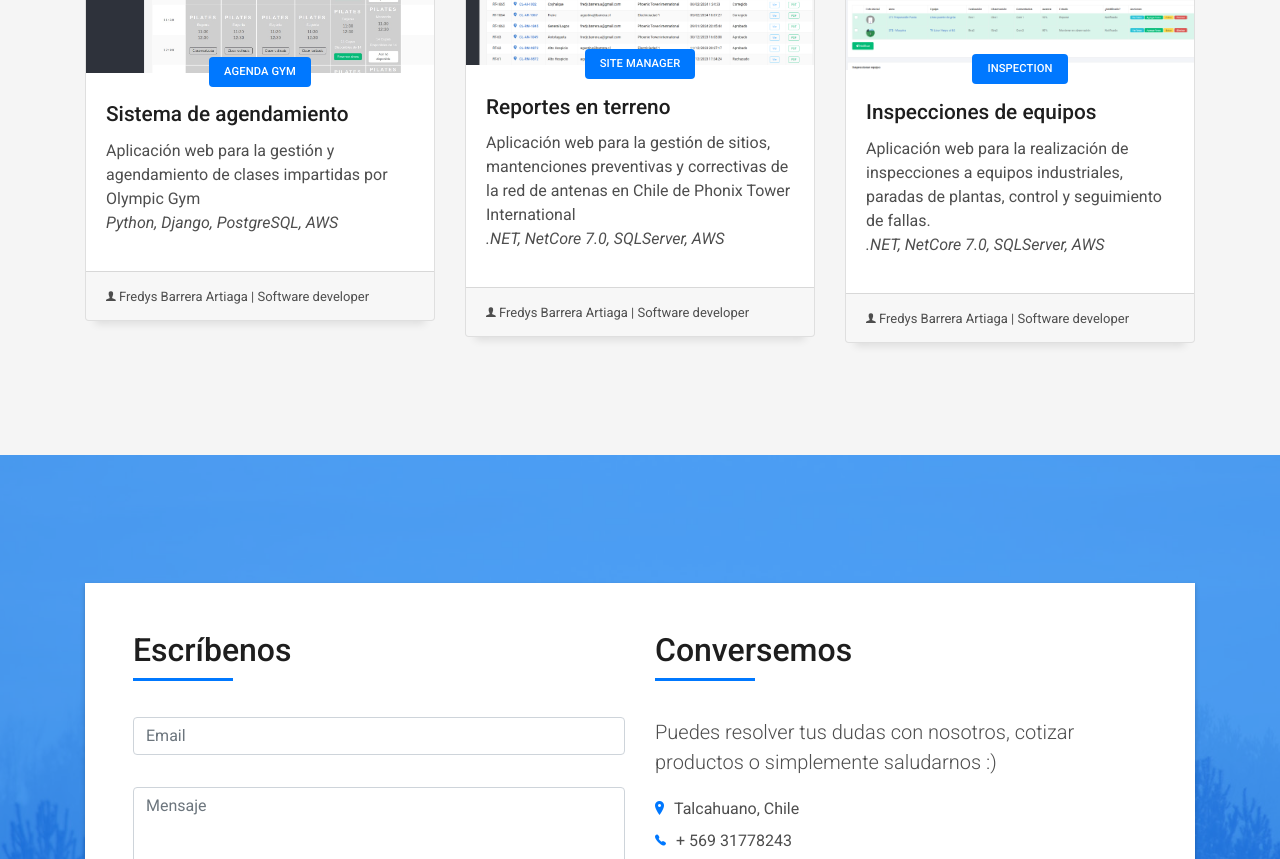
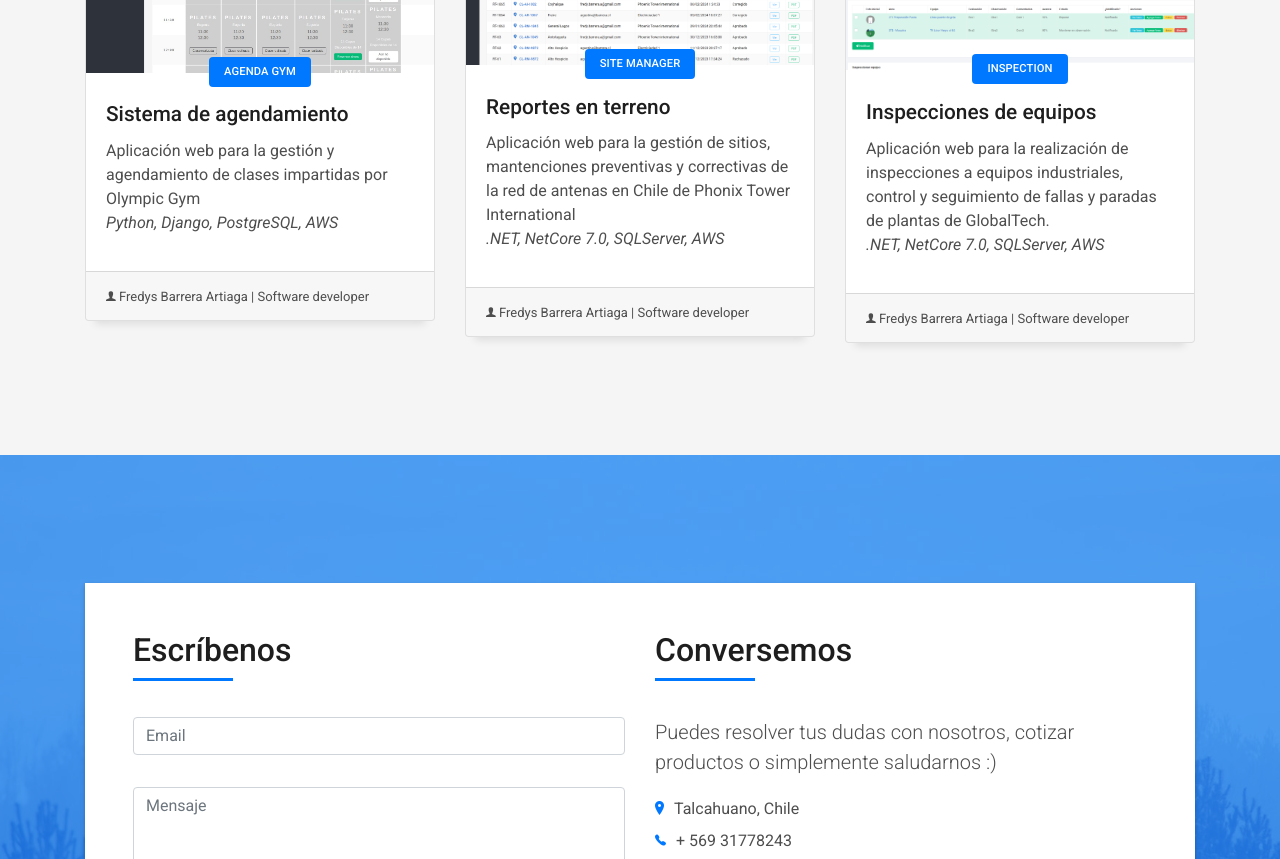
Before and after one commit to fredybarrera/fredybarrera.github.io, a plain HTML site: page index.html in a window 1280 px wide. Shown: the part 2920-3779 px from the top of the page. Drawn offline with nearby package versions, Linux system fonts and the light colour scheme; files whose address does not match are found by name.

Commit message:
Fix text

```diff
--- a/index.html
+++ b/index.html
@@ -617,7 +617,7 @@
               </div>
               <h3 class="card-title"><a href="#">Inspecciones de equipos</a></h3>
               <p class="card-description">
-                Aplicación web para la realización de inspecciones a equipos industriales, paradas de plantas, control y seguimiento de fallas.
+                Aplicación web para la realización de inspecciones a equipos industriales, control y seguimiento de fallas y paradas de plantas de GlobalTech.
                 <br /><span style="font-style: italic;">.NET, NetCore 7.0, SQLServer, AWS</span>
               </p>
             </div>
```
